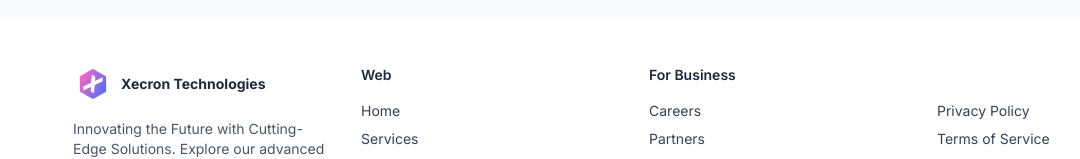
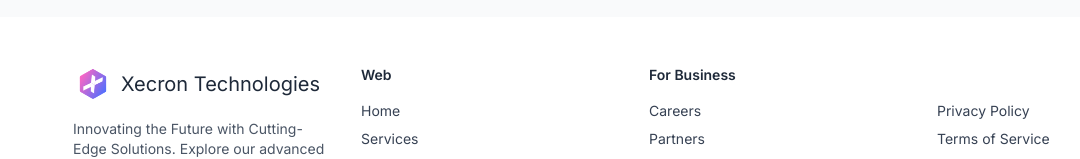
Before and after one commit to XecronTechnologies/Xecron-NextJS, a Next.js app in the folder frontend/: page /login in a window 1280 px wide. Shown: the part 783-942 px from the top of the page, without its empty margins (7-1087 px from the left). Built offline with nearby package versions, Linux system fonts and the light colour scheme.

Commit message:
unknown changes

```diff
--- a/frontend/src/components/common/FooterBar.tsx
+++ b/frontend/src/components/common/FooterBar.tsx
@@ -15,8 +15,8 @@ export const FooterBar: React.FC = () => {
                     {/* Column 1: Company Info */}
                     <div className="space-y-4">
                         <div className="flex items-center">
-                            <Image src={companyInfo.logo} width={40} height={40} alt="Company Logo" className="mr-2" />
-                            <span className="text-sm font-bold text-gray-800">Xecron Technologies</span>
+                            <Image src={companyInfo.logo || ""} width={40} height={40} alt="Company Logo" className="mr-2" />
+                            <span className="text-xl text-gray-800">Xecron Technologies</span>
                         </div>
                         <p className="text-gray-600 text-sm">{companyInfo.description}</p>
                         <address className="text-gray-600 text-sm">{companyInfo.address}</address>
--- a/frontend/src/components/common/LogoColorButton.tsx
+++ b/frontend/src/components/common/LogoColorButton.tsx
@@ -25,7 +25,10 @@ const GradientButton: React.FC<GradientButtonProps> = ({
     return (
         <Link
             href={href}
-            className={`bg-gradient-to-r from-${fromColor} to-${toColor} ${py} ${px} ${mx} rounded-md text-white font-semibold ${className}`}>{text}</Link>
+            className={`bg-gradient-to-r from-${fromColor} to-${toColor} ${py} ${px} ${mx} rounded-md text-white font-semibold ${className} transition-transform active:scale-95`}
+        >
+            {text}
+        </Link>
 
     )
 }
```
